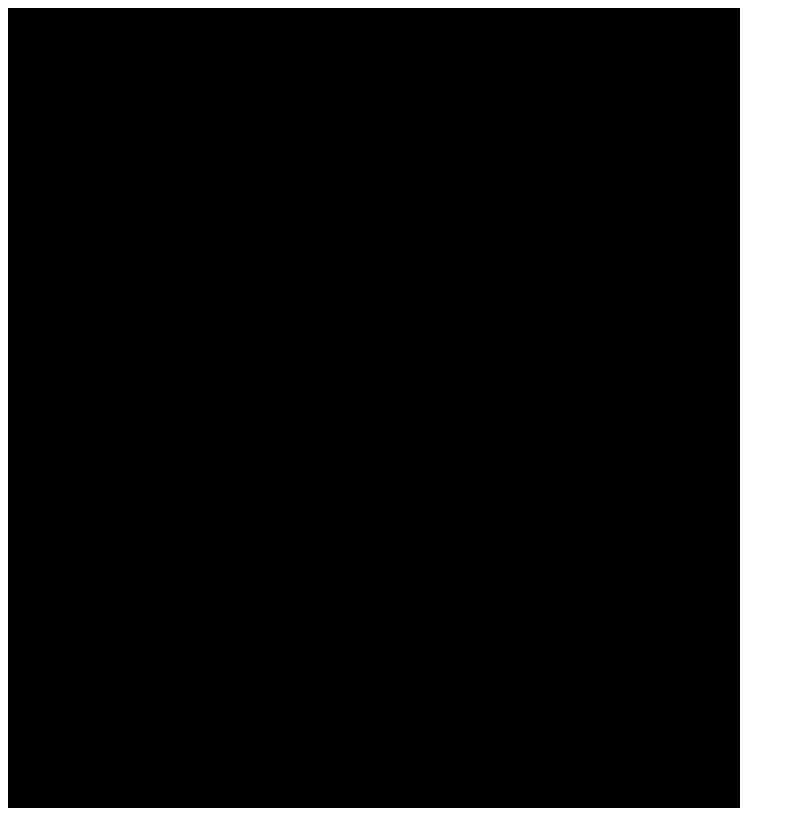
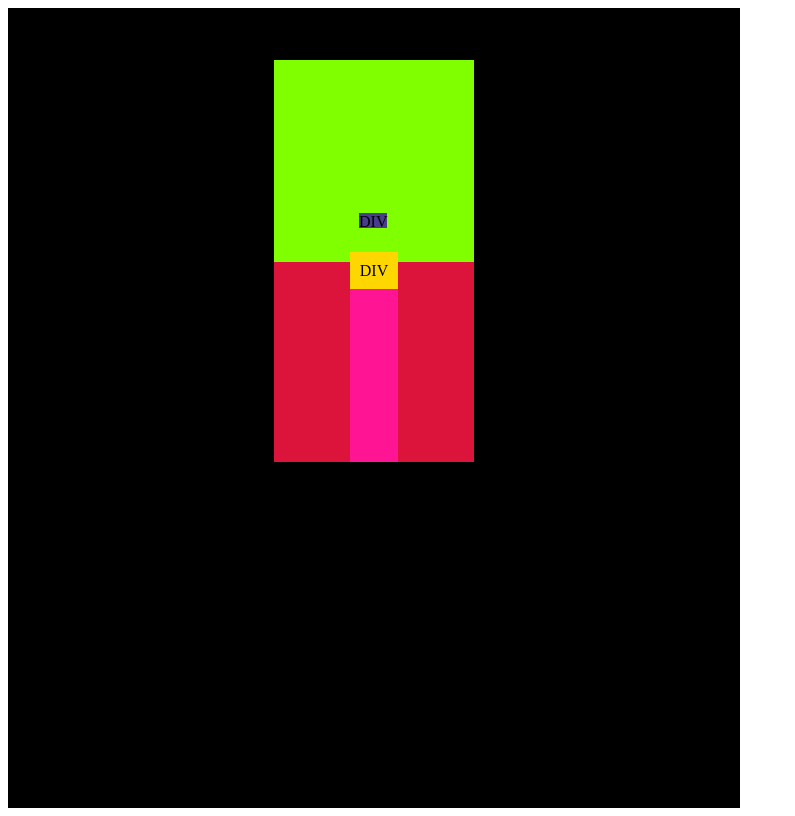
Before and after one commit to fabioredgister/vscode, a plain HTML site: page flex.html in a window 1280 px wide. Shown: the whole page, without its empty margins (0-795 px from the left). Drawn offline with Linux system fonts and the light colour scheme.

Commit message:
primeiro commit

```diff
--- a/flex.css
+++ b/flex.css
@@ -4,3 +4,52 @@
     background-color: #000;
     padding: 50px;
 }
+
+.block{
+    display: block;
+    width: 200px;
+    height: 200px;
+    background-color: violet;
+    border: solid 2px;
+    margin: 0 auto;
+}
+
+.block div{
+    /*width: 100px;
+    height: 100px;*/
+    height: 75%;
+    padding: 85px;
+    background-color:chartreuse;
+    display: flex;
+    align-items: center;
+    margin: 0 auto;
+
+}
+
+.block div span{
+    background-color:darkslateblue;
+    /* padding: 32; */
+    height: 10%
+
+}
+
+.flex{
+    background-color:crimson;
+    width: 200px;
+    height: 200px;
+    display: flex;
+    justify-content: center;
+    margin: 0 auto;
+
+}
+
+.flex div{
+    height: 100%;
+    background-color:deeppink;
+}
+
+.flex div span{
+    padding: 10px;
+    background-color:gold;
+
+}
--- a/flex.html
+++ b/flex.html
@@ -10,10 +10,14 @@
 <body>
     <div id="container" class="container">
         <div class="block">
-            <div></div>
+            <div>
+                <span>DIV</span>
+            </div>
         </div>
         <div class="flex">
-            <div></div>
+            <div>
+                <span>DIV</span>
+            </div>
         </div>
     </div>
 </body>
```
Also changed, not shown: grid.css (added, +62 -0 lines), grid.html (added, +22 -0 lines).
